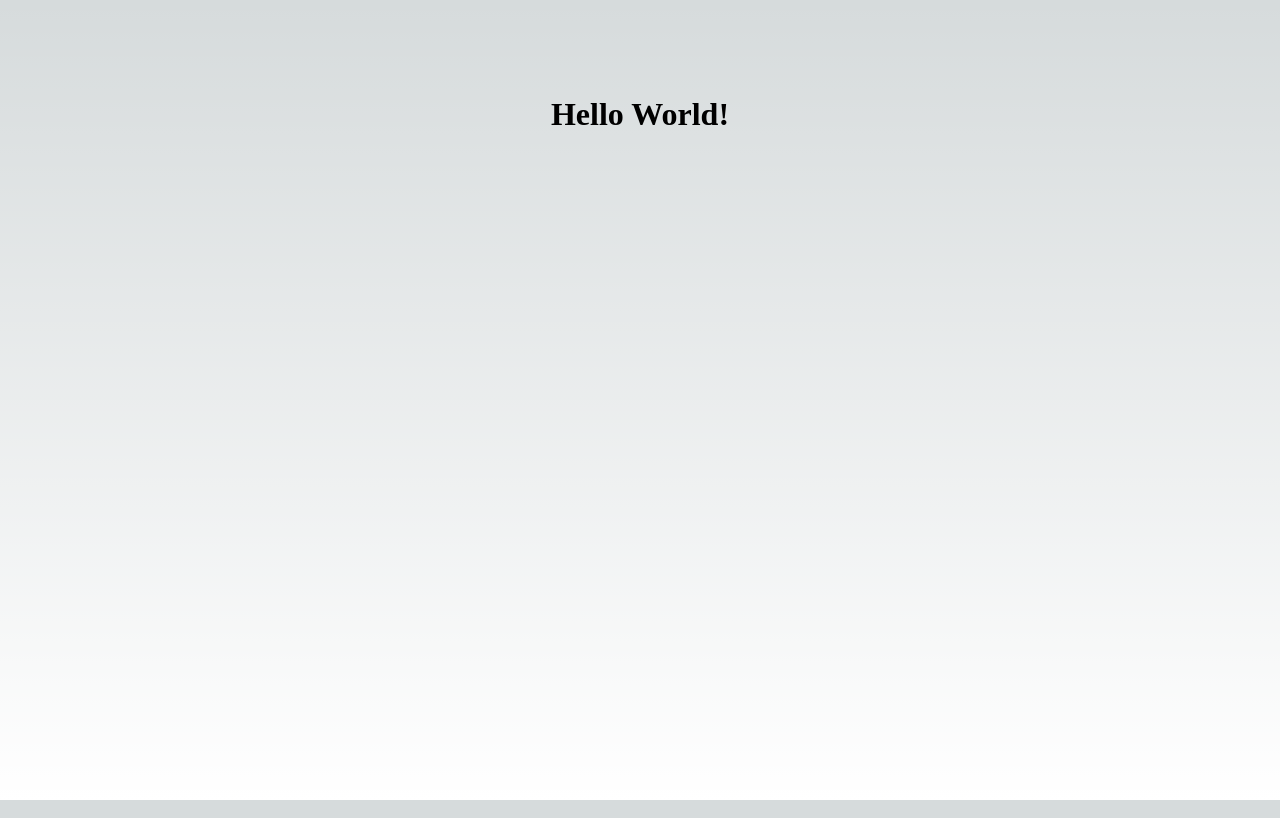
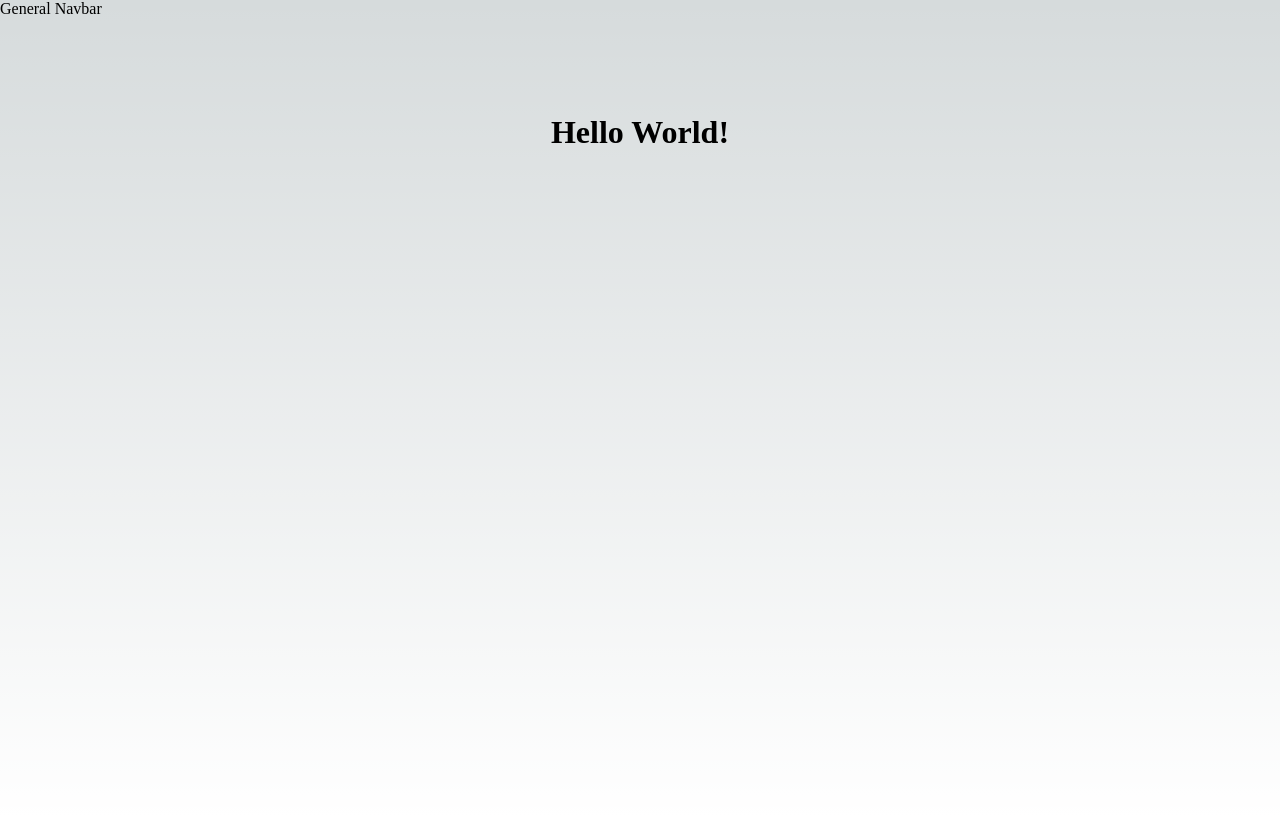
Before and after one commit to davidwt5/nexstjs-learning, a Next.js app: page / in a window 1280 px wide. Built offline with nearby package versions, Linux system fonts and the light colour scheme.

Commit message:
CH2: Added General Navbar

```diff
--- a/app/layout.tsx
+++ b/app/layout.tsx
@@ -1,9 +1,9 @@
-import './globals.css'
+import "./globals.css";
 
 export default function RootLayout({
   children,
 }: {
-  children: React.ReactNode
+  children: React.ReactNode;
 }) {
   return (
     <html lang="en">
@@ -11,8 +11,9 @@ export default function RootLayout({
         <head /> will contain the components returned by the nearest parent
         head.tsx. Find out more at https://beta.nextjs.org/docs/api-reference/file-conventions/head
       */}
+      <nav>General Navbar</nav>
       <head />
       <body>{children}</body>
     </html>
-  )
+  );
 }
```
